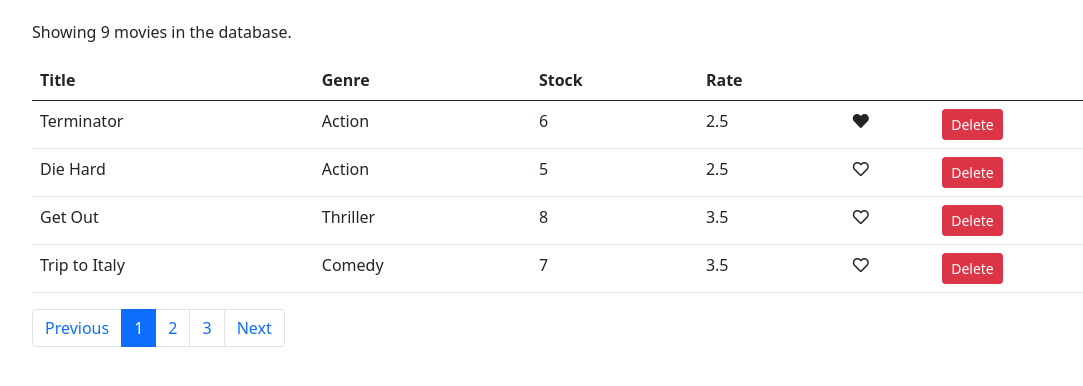
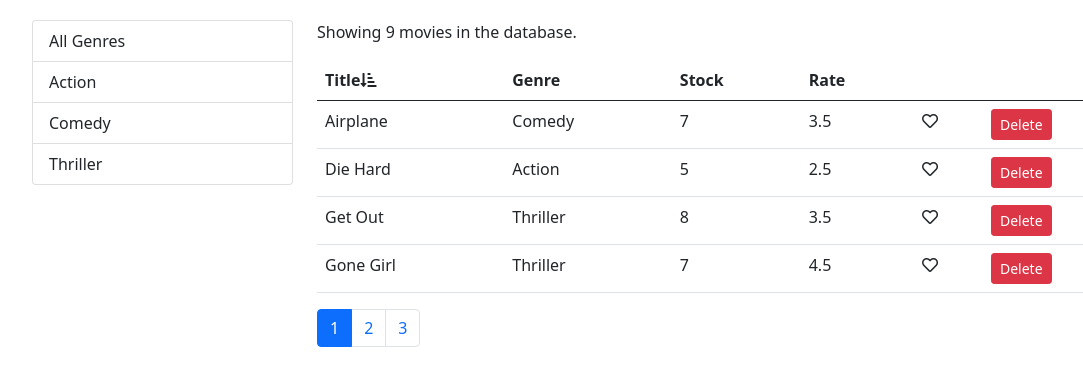
Before and after one commit to myahyagunes/movie-rental, a React (Create React App) app: page / in a window 1280 px wide. Shown: the top 386 px of the page, without its empty margins (50-1133 px from the left). Built offline with nearby package versions, Linux system fonts and the light colour scheme.

Commit message:
Filtering, Sorting and Refactoring(CleanCode)

```diff
--- a/src/components/common/like.jsx
+++ b/src/components/common/like.jsx
@@ -1,8 +1,8 @@
-const Like = (props) => {
+const Like = ({ liked, onClick }) => {
   return (
     <i
-      className={props.liked ? "fas fa-heart" : "far fa-heart"}
-      onClick={props.onClick}
+      className={liked ? "fas fa-heart" : "far fa-heart"}
+      onClick={onClick}
       style={{ cursor: "pointer" }}
     ></i>
   );
--- /dev/null
+++ b/src/components/common/listGroup.jsx
@@ -0,0 +1,32 @@
+import React from "react";
+
+const ListGroup = ({
+  items,
+  textProperty,
+  valueProperty,
+  selectedItem,
+  onItemSelect,
+}) => {
+  return (
+    <ul className="list-group">
+      {items.map((item) => (
+        <li
+          onClick={() => onItemSelect(item)}
+          key={item[valueProperty]}
+          className={
+            item === selectedItem ? "list-group-item active" : "list-group-item"
+          }
+        >
+          {item[textProperty]}
+        </li>
+      ))}
+    </ul>
+  );
+};
+
+ListGroup.defaultProps = {
+  textProperty: "name",
+  valueProperty: "_id",
+};
+
+export default ListGroup;
--- a/src/components/common/pagination.jsx
+++ b/src/components/common/pagination.jsx
@@ -2,9 +2,7 @@
 import _ from "lodash";
 import PropTypes from "prop-types";
 
-const Pagination = (props) => {
-  const { itemsCount, pageSize, currentPage, onPageChange } = props;
-
+const Pagination = ({ itemsCount, pageSize, currentPage, onPageChange }) => {
   const pagesCount = Math.ceil(itemsCount / pageSize);
   if (pagesCount === 1) return null;
   const pages = _.range(1, pagesCount + 1);
@@ -12,9 +10,9 @@
   return (
     <nav aria-label="Page navigation example">
       <ul className="pagination">
-        <li className="page-item">
+        {/* <li className="page-item">
           <a className="page-link">Previous</a>
-        </li>
+        </li> */}
         {pages.map((page) => (
           <li
             key={page}
@@ -26,9 +24,9 @@
           </li>
         ))}
 
-        <li className="page-item">
+        {/* <li className="page-item">
           <a className="page-link">Next</a>
-        </li>
+        </li> */}
       </ul>
     </nav>
   );
--- /dev/null
+++ b/src/components/common/table.jsx
@@ -0,0 +1,14 @@
+import React from "react";
+import TableBody from "./tableBody";
+import TableHeader from "./tableHeader";
+
+const Table = ({ columns, sortColumn, onSort, data }) => {
+  return (
+    <table className="table">
+      <TableHeader columns={columns} sortColumn={sortColumn} onSort={onSort} />
+      <TableBody columns={columns} data={data} />
+    </table>
+  );
+};
+
+export default Table;
--- /dev/null
+++ b/src/components/common/tableBody.jsx
@@ -0,0 +1,32 @@
+import React, { Component } from "react";
+import _ from "lodash";
+
+class TableBody extends Component {
+  renderCell = (item, column) => {
+    if (column.content) return column.content(item);
+    return _.get(item, column.path);
+  };
+
+  cerateKey = (item, column) => {
+    return item._id + (column.path || column.key);
+  };
+
+  render() {
+    const { data, columns } = this.props;
+    return (
+      <tbody>
+        {data.map((item) => (
+          <tr key={item._id}>
+            {columns.map((column) => (
+              <td key={this.cerateKey(item, column)}>
+                {this.renderCell(item, column)}
+              </td>
+            ))}
+          </tr>
+        ))}
+      </tbody>
+    );
+  }
+}
+
+export default TableBody;
--- /dev/null
+++ b/src/components/common/tableHeader.jsx
@@ -0,0 +1,48 @@
+import React, { Component } from "react";
+
+class TableHeader extends Component {
+  raiseSort = (path) => {
+    const sortColumn = { ...this.props.sortColumn };
+    if (sortColumn.path === path)
+      sortColumn.order = sortColumn.order === "asc" ? "desc" : "asc";
+    else {
+      sortColumn.path = path;
+      sortColumn.order = "asc";
+    }
+
+    this.props.onSort(sortColumn);
+  };
+
+  renderSortIcon = (column) => {
+    const { sortColumn } = this.props;
+
+    if (column.path !== sortColumn.path) return null;
+    if (sortColumn.order === "asc")
+      return <i class="fas fa-sort-amount-down-alt"></i>;
+    if (sortColumn.order === "desc")
+      return <i class="fas fa-sort-amount-up"></i>;
+
+    return <i class="fas fa-sort-amount-up"></i>;
+  };
+
+  render() {
+    return (
+      <thead>
+        <tr>
+          {this.props.columns.map((column) => (
+            <th
+              className="clickable"
+              key={column.key ?? column.path}
+              onClick={() => this.raiseSort(column.path)}
+            >
+              {column.label}
+              {this.renderSortIcon(column)}
+            </th>
+          ))}
+        </tr>
+      </thead>
+    );
+  }
+}
+
+export default TableHeader;
--- a/src/components/movies.jsx
+++ b/src/components/movies.jsx
@@ -1,73 +1,92 @@
 import React, { Component } from "react";
 import { getMovies } from "../services/fakeMovieService";
-import Like from "./common/like";
 import "@fortawesome/fontawesome-free/css/all.min.css";
 import Pagination from "./common/pagination";
 import { paginate } from "../utils/pagination";
+import ListGroup from "./common/listGroup";
+import { getGenres } from "../services/fakeGenreService";
+import MoviesTable from "./moviesTable";
+import _ from "lodash";
 
 class Movies extends Component {
   state = {
-    movies: getMovies(),
+    movies: [],
+    genres: [],
     pageSize: 4,
     currentPage: 1,
+    sortColumn: { path: "title", order: "asc" },
+  };
+
+  componentDidMount() {
+    const genres = [{ name: "All Genres", _id: -1 }, ...getGenres()];
+
+    this.setState({ movies: getMovies(), genres });
+  }
+
+  getPagedData = () => {
+    const {
+      pageSize,
+      currentPage,
+      selectedGenre,
+      movies: allMovies,
+      sortColumn,
+    } = this.state;
+
+    const filtered =
+      selectedGenre && selectedGenre._id !== -1
+        ? allMovies.filter((m) => m.genre._id === selectedGenre._id)
+        : allMovies;
+
+    const sorted = _.orderBy(filtered, [sortColumn.path], [sortColumn.order]);
+
+    const movies = paginate(sorted, currentPage, pageSize);
+    return { totalCount: filtered.length, data: movies };
   };
 
   render() {
     const { length: count } = this.state.movies;
-    const { pageSize, currentPage, movies: allMovies } = this.state;
+    const { pageSize, currentPage, sortColumn } = this.state;
 
     if (count === 0) return <p>There are no movies in the database.</p>;
 
-    const movies = paginate(allMovies, currentPage, pageSize);
+    const { totalCount, data: movies } = this.getPagedData();
 
     return (
-      <React.Fragment>
-        <p>Showing {count} movies in the database.</p>
-        <table className="table">
-          <thead>
-            <tr>
-              <th>Title</th>
-              <th>Genre</th>
-              <th>Stock</th>
-              <th>Rate</th>
-              <th></th>
-              <th></th>
-            </tr>
-          </thead>
-          <tbody>
-            {movies.map((movie) => (
-              <tr key={movie._id}>
-                <td>{movie.title}</td>
-                <td>{movie.genre.name}</td>
-                <td>{movie.numberInStock}</td>
-                <td>{movie.dailyRentalRate}</td>
-                <td>
-                  <Like
-                    liked={movie.liked}
-                    onClick={() => this.handleLike(movie)}
+      <div className="row">
+        <div className="col-3">
+          <ListGroup
+            items={this.state.genres}
+            selectedItem={this.state.selectedGenre}
+            onItemSelect={this.handleGenreSelect}
           />
-                </td>
-                <td>
-                  <button
-                    onClick={() => this.handleDelete(movie)}
-                    className="btn btn-danger btn-sm"
-                  >
-                    Delete
-                  </button>
-                </td>
-              </tr>
-            ))}
-          </tbody>
-        </table>
+        </div>
+        <div className="col">
+          <p>Showing {totalCount} movies in the database.</p>
+          <MoviesTable
+            movies={movies}
+            onLike={this.handleLike}
+            onDelete={this.handleDelete}
+            onSort={this.handleSort}
+            sortColumn={sortColumn}
+          />
           <Pagination
-          itemsCount={count}
+            itemsCount={totalCount}
             pageSize={pageSize}
             currentPage={currentPage}
             onPageChange={this.handlePageChange}
           />
-      </React.Fragment>
+        </div>
+      </div>
     );
   }
+
+  handleSort = (sortColumn) => {
+    this.setState({ sortColumn });
+  };
+
+  handleGenreSelect = (genre) => {
+    this.setState({ selectedGenre: genre, currentPage: 1 });
+  };
 
   handleLike = (movie) => {
     const movies = [...this.state.movies];
--- /dev/null
+++ b/src/components/moviesTable.jsx
@@ -0,0 +1,43 @@
+import React, { Component } from "react";
+import Like from "./common/like";
+import Table from "./common/table";
+
+class MoviesTable extends Component {
+  columns = [
+    { path: "title", label: "Title" },
+    { path: "genre.name", label: "Genre" },
+    { path: "numberInStock", label: "Stock" },
+    { path: "dailyRentalRate", label: "Rate" },
+    {
+      key: "like",
+      content: (movie) => (
+        <Like liked={movie.liked} onClick={() => this.props.onLike(movie)} />
+      ),
+    },
+    {
+      key: "delete",
+      content: (movie) => (
+        <button
+          onClick={() => this.props.onDelete(movie)}
+          className="btn btn-danger btn-sm"
+        >
+          Delete
+        </button>
+      ),
+    },
+  ];
+
+  render() {
+    const { movies, onSort, sortColumn } = this.props;
+    return (
+      <Table
+        columns={this.columns}
+        data={movies}
+        onSort={onSort}
+        sortColumn={sortColumn}
+      />
+    );
+  }
+}
+
+export default MoviesTable;
--- a/src/index.css
+++ b/src/index.css
@@ -12,3 +12,7 @@
   font-family: source-code-pro, Menlo, Monaco, Consolas, "Courier New",
     monospace;
 }
+
+.clickable {
+  cursor: pointer;
+}
```
Lines whose indentation alone changed are shown as unchanged.
